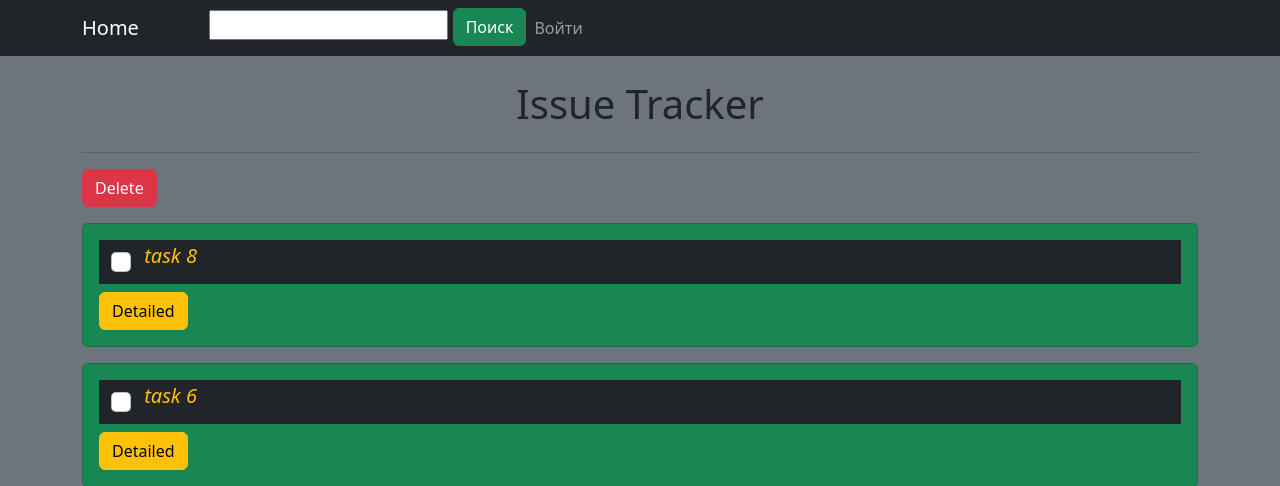
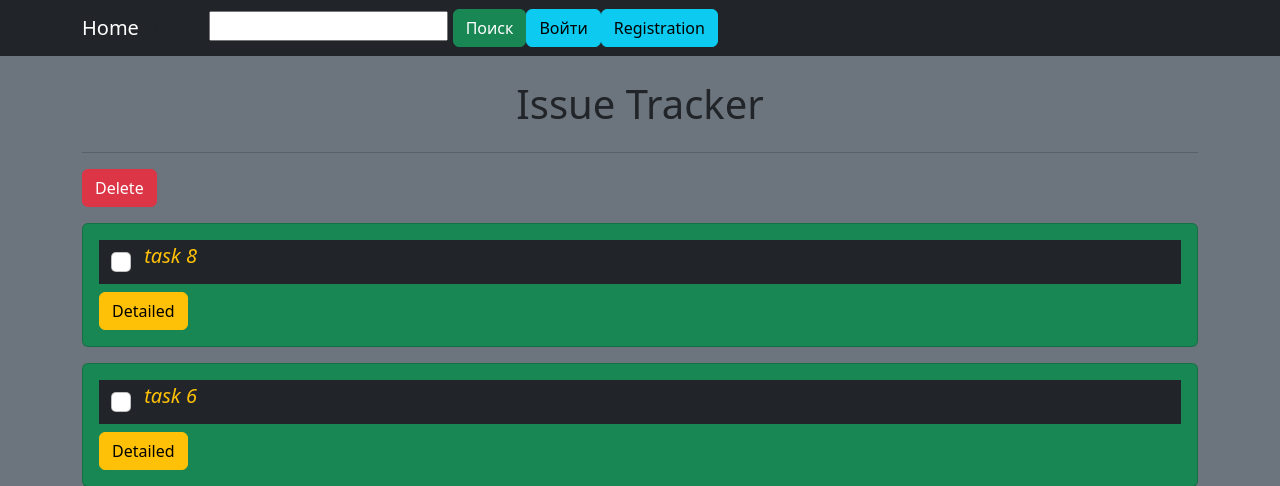
Before and after one commit to alina199826/my_to_do_list, a Django app: page /task/ in a window 1280 px wide. Shown: the top 486 px of the page. Run offline with Django 4.2, Linux system fonts and the light colour scheme; data comes from the database, SQL or seed files in the repository; parts of the project's set-up code (start-up, migrations or seed data) failed here and were passed over.

Commit message:
Добавила страницу регистрации

```diff
--- /dev/null
+++ b/source/accounts/forms.py
@@ -0,0 +1,6 @@
+from django.contrib.auth.forms import UserCreationForm
+
+
+class MyUserCreationForm(UserCreationForm):
+    class Meta(UserCreationForm.Meta):
+        fields = ['username', 'password1', 'password2', 'first_name', 'last_name', 'email']
--- a/source/accounts/urls.py
+++ b/source/accounts/urls.py
@@ -1,5 +1,6 @@
 from django.urls import path
 from django.contrib.auth.views import LoginView, LogoutView
+from accounts.views import RegisterView
 
 
 app_name = 'accounts'
@@ -7,6 +8,7 @@ app_name = 'accounts'
 urlpatterns = [
 
     path('login/', LoginView.as_view(template_name='login.html'), name='login'),
-    path('logout/', LogoutView.as_view(), name='logout')
+    path('logout/', LogoutView.as_view(), name='logout'),
+    path('logout/', LogoutView.as_view(), name='create')
 
 ]
--- a/source/webapp/templates/base.html
+++ b/source/webapp/templates/base.html
@@ -27,11 +27,14 @@
                     <p class="nav-link" >Привет, {{ request.user.username }}</p>
                 </li>
                 <li class="nav-item">
-                    <a class="nav-link" href="{% url 'accounts:logout' %}">Выйти</a>
+                    <a class="nav-link" href="{% url 'accounts:logout' %}?next={{ request.get_full_path }}">Выйти</a>
                 </li>
             {% else %}
-                <li class="nav-item">
-                    <a class="nav-link" href="{% url 'accounts:login' %}">Войти</a>
+                <li class="ms-autu nav-item ">
+                    <a class="btn  btn-info" href="{% url 'accounts:login' %}?next={{ request.get_full_path }}">Войти</a>
+                </li>
+                <li class="ms-autu nav-item ">
+                    <a class="btn  btn-info" href="{% url 'accounts:create' %}?next={{ request.get_full_path }}">Registration</a>
                 </li>
             {% endif %}
       </ul>
```
Also changed, not shown: source/accounts/templates/create_user.html (added, +13 -0 lines), source/accounts/views.py (+22 -0 lines), source/webapp/forms.py (line endings or trailing spaces).
